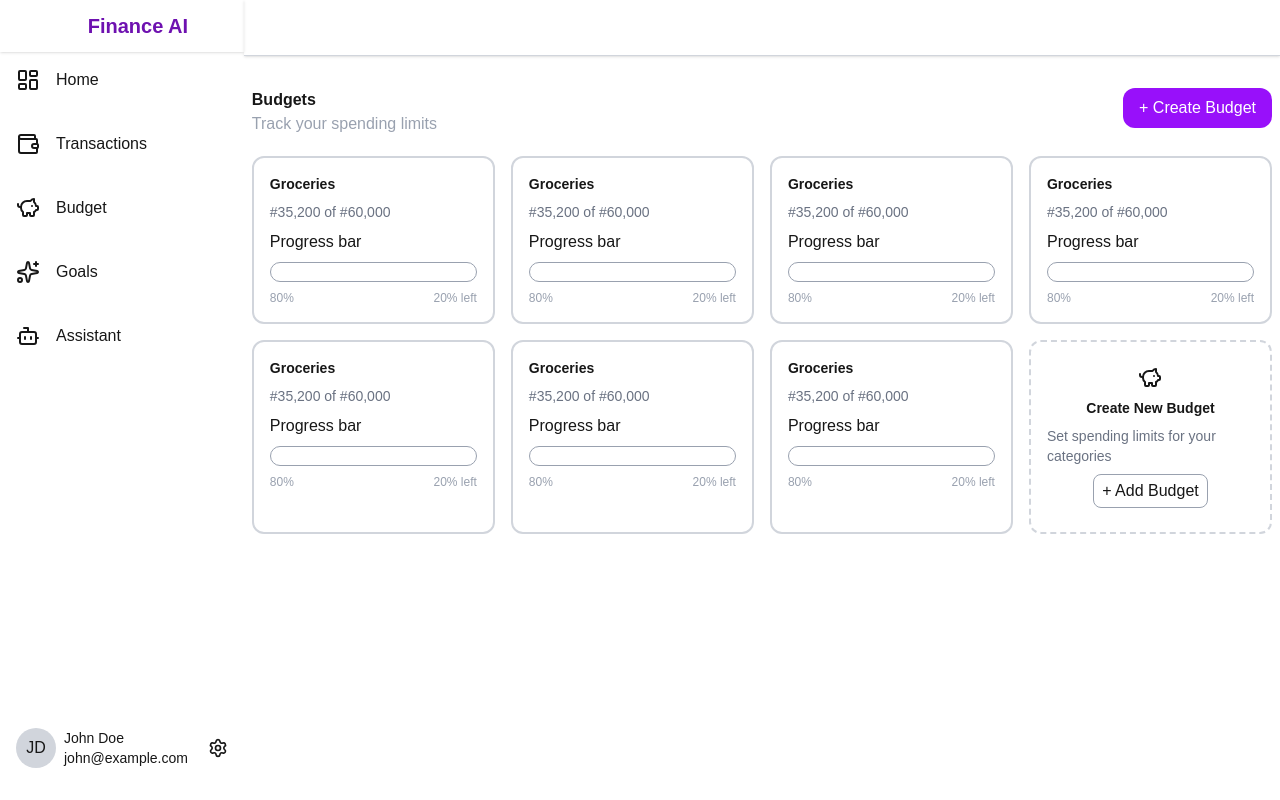
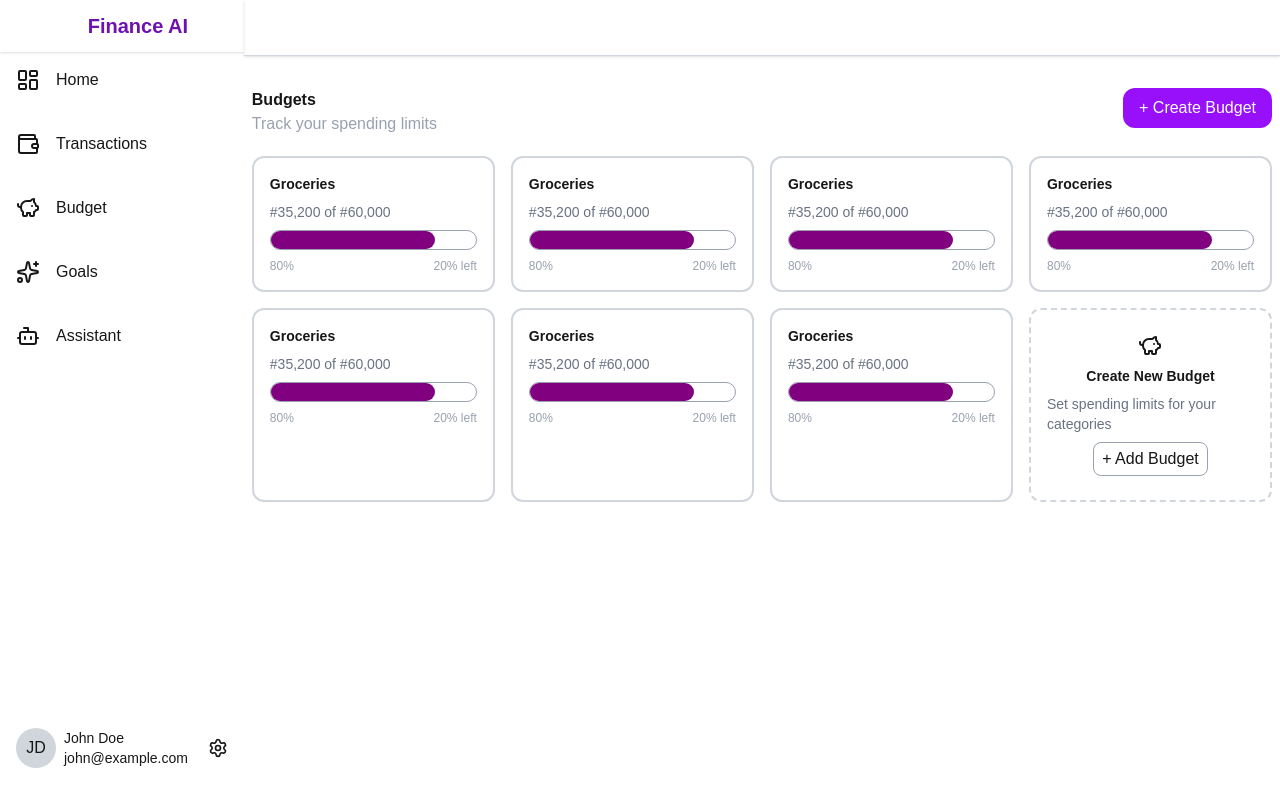
Before and after one commit to PrinceSamuelAdeyemo/financeAI, a Next.js app in the folder frontend/finance_ai/: page /dashboard/budgets in a window 1280 px wide. Built offline with nearby package versions, Linux system fonts and the light colour scheme.

Commit message:
created and updated the progressbar rendering across the pages

```diff
--- a/frontend/finance_ai/components/BudgetInsightCard.tsx
+++ b/frontend/finance_ai/components/BudgetInsightCard.tsx
@@ -5,8 +5,7 @@ export default function BudgetInsightCard(){
         <div className="flex flex-col gap-2 border-2 border-gray-300 rounded-xl p-2 lg:p-4">
             <p className="text-sm font-semibold">Groceries</p>
             <p className="text-sm text-gray-500">#35,200 of #60,000</p>
-            <p>Progress bar</p>
-            <Progressbar position={80} color="purple-500" />
+            <Progressbar position={80} color="purple" />
             <div className="flex justify-between text-xs text-gray-400">
                 <p>80%</p>
                 <p>20% left</p>
--- a/frontend/finance_ai/components/GoalInsightCard.tsx
+++ b/frontend/finance_ai/components/GoalInsightCard.tsx
@@ -1,3 +1,5 @@
+import Progressbar from "./ui/Progressbar"
+
 export default function GoalInsightCard(){
     return (
         <div className="flex flex-col gap-4 border-2 border-gray-300 rounded-xl p-2 lg:p-4">
@@ -6,12 +8,15 @@ export default function GoalInsightCard(){
                 <p className="text-xs border-1 border-gray-400 px-1 rounded-xl font-semibold">31 Aug 2025</p>
             </div>
             <p className="text-sm text-gray-500">#35,200 of #60,000</p>
-            <p>Progress bar</p>
+            <Progressbar position={35} color="purple" />
 
             <table>
                 <thead>
-                    <th className="text-start text-gray-400 font-normal">Progress</th>
-                    <th className="text-start text-gray-400 font-normal">Remaining</th>
+                    <tr>
+                        <th className="text-start text-gray-400 font-normal">Progress</th>
+                        <th className="text-start text-gray-400 font-normal">Remaining</th>
+                    </tr>
+
                 </thead>
                 <tbody>
                     <tr>
--- /dev/null
+++ b/frontend/finance_ai/components/ui/ButtonComponent.tsx
@@ -0,0 +1,11 @@
+'use client'
+
+
+import { Component } from "react"
+
+
+export default function ButtonComponent(component: Component){
+    return (
+        <div></div>
+    )
+}
--- a/frontend/finance_ai/components/ui/Progressbar.tsx
+++ b/frontend/finance_ai/components/ui/Progressbar.tsx
@@ -2,12 +2,10 @@ import { ProgressbarType } from "@/Types/allTypes";
 
 export default function Progressbar({position, color}: ProgressbarType){
     const progress_position = `w-[${position}%]`
-    console.log(progress_position);
-    console.log(`${position}%`)
 
     return (
         <div className="w-full relative rounded-2xl bg-white h-5 border-1 border-gray-400">
-            <div style={{width: `${position}%`}} className={`absolute top-0 left-0 h-full rounded-2xl bg-${color}`}>
+            <div style={{width: `${position}%`, backgroundColor: `${color}`}} className={`absolute top-0 left-0 h-full rounded-2xl`}>
             </div>
         </div>
     )
```
